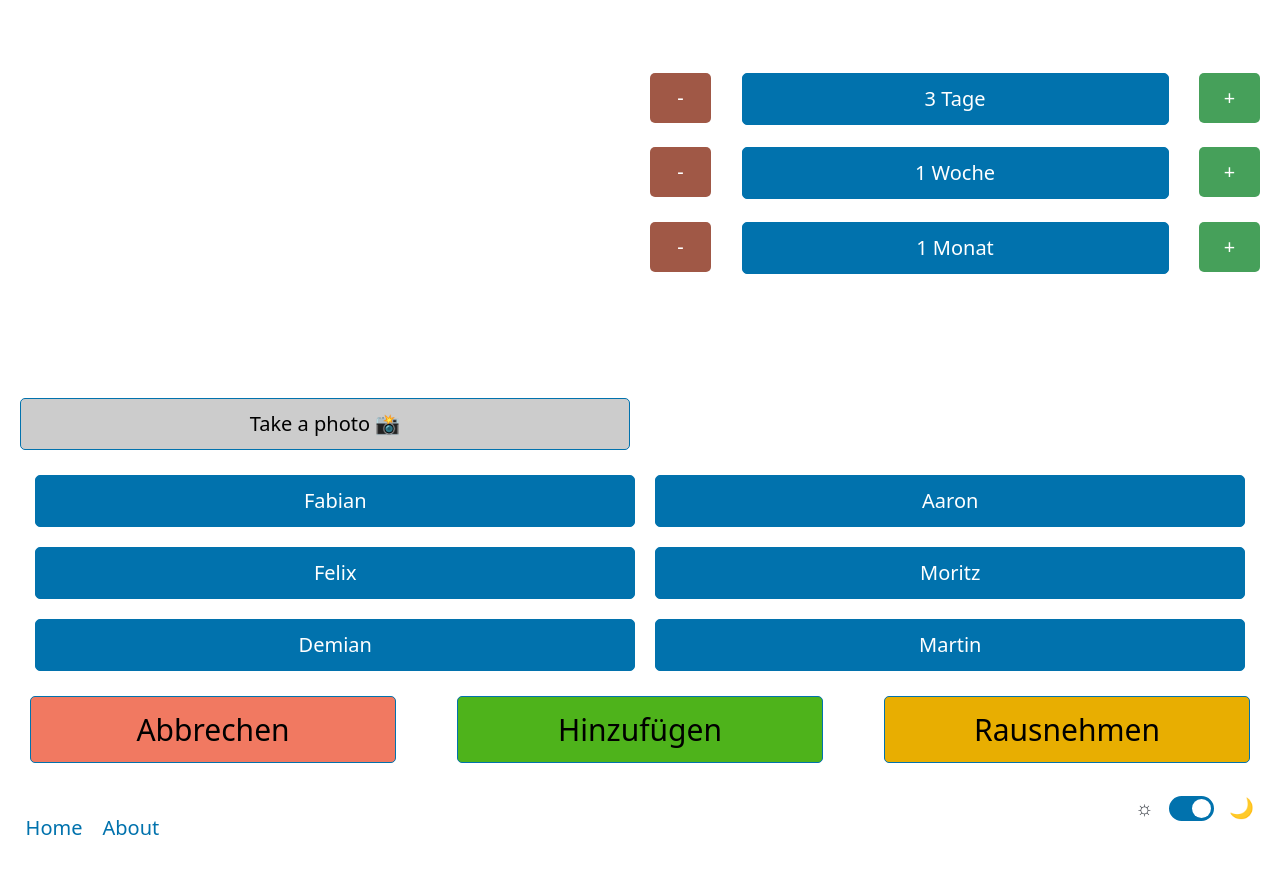
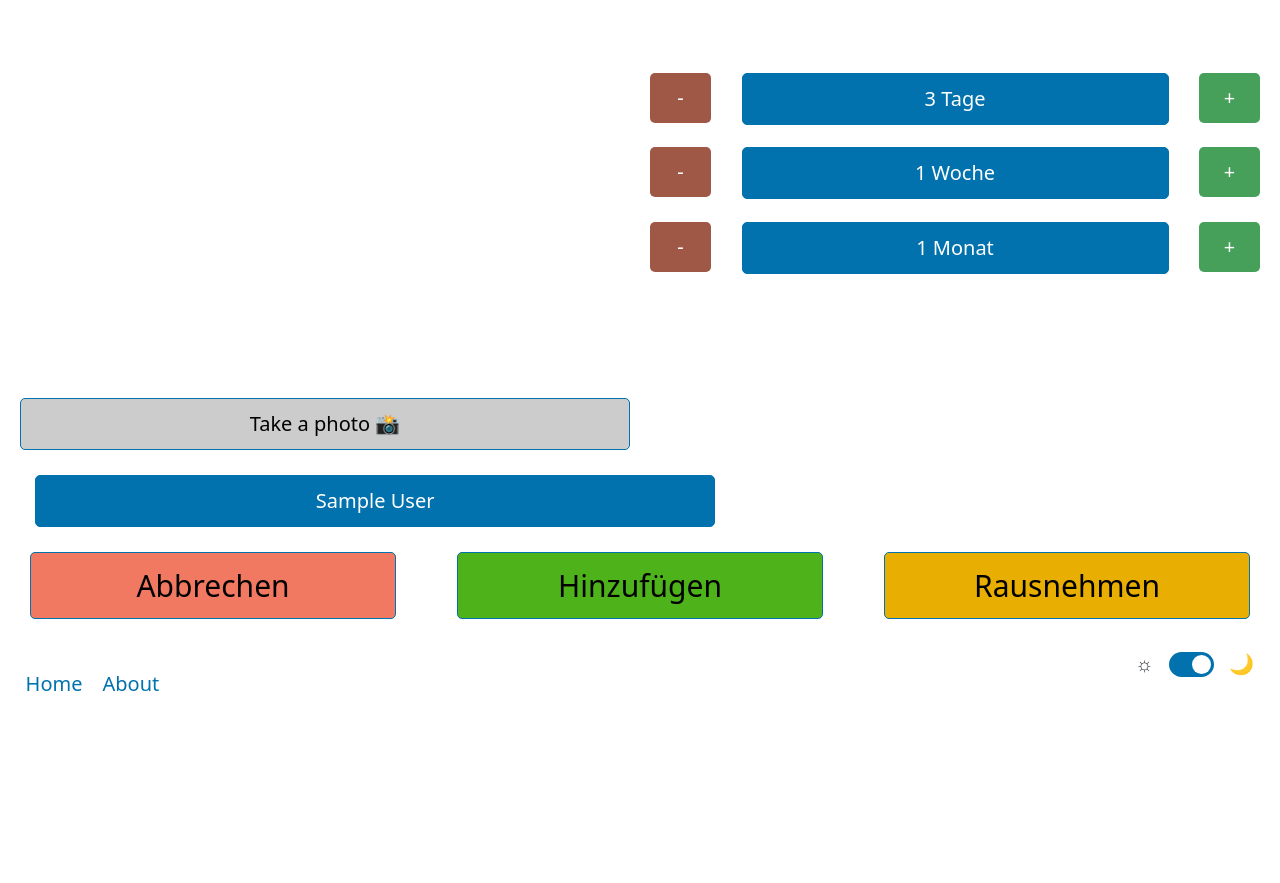
Before and after one commit to FelixMarschall/thecoolvision, a Flask app: page / in a window 1280 px wide. After the commit the page ends 691 px from the top, so only its background shows below. Run offline with Flask 3, Linux system fonts and the light colour scheme; a database or web service that is not in the repository returns one stand-in record (values such as "Sample title"); data that the repository does not hold is empty.

Commit message:
#2 add buttons based on grocy users

```diff
--- a/app/main.py
+++ b/app/main.py
@@ -17,8 +17,12 @@ app = Flask(__name__)
 
 @app.route("/")
 def index():
-    names = [(0, "Fabian"), (1, "Aaron"), (2, "Felix"), (3, "Moritz"), (4, "Demian"), (5, "Martin")]
-    return render_template("index.html", names=names)
+    users = api.get("users")
+
+    # filter out user with display_name "admin"
+    users = [user for user in users if user["display_name"] != "admin"]
+
+    return render_template("index.html", users=users)
 
 
 @app.route("/stock", methods=["GET"])
--- a/app/templates/index.html
+++ b/app/templates/index.html
@@ -45,8 +45,8 @@
         </div>
 
         <div class="button-grid names-grid">
-            {% for (id, name) in names %}
-                <button class="btn-pers" id="{{ id }}" onclick="selectButton(this.id)">{{ name }}</button>
+            {% for user in users %}
+                <button class="btn-pers" id="{{ user.id }}" onclick="selectButton(this.id)">{{ user.display_name }}</button>
             {% endfor %}
         </div>
 
```
